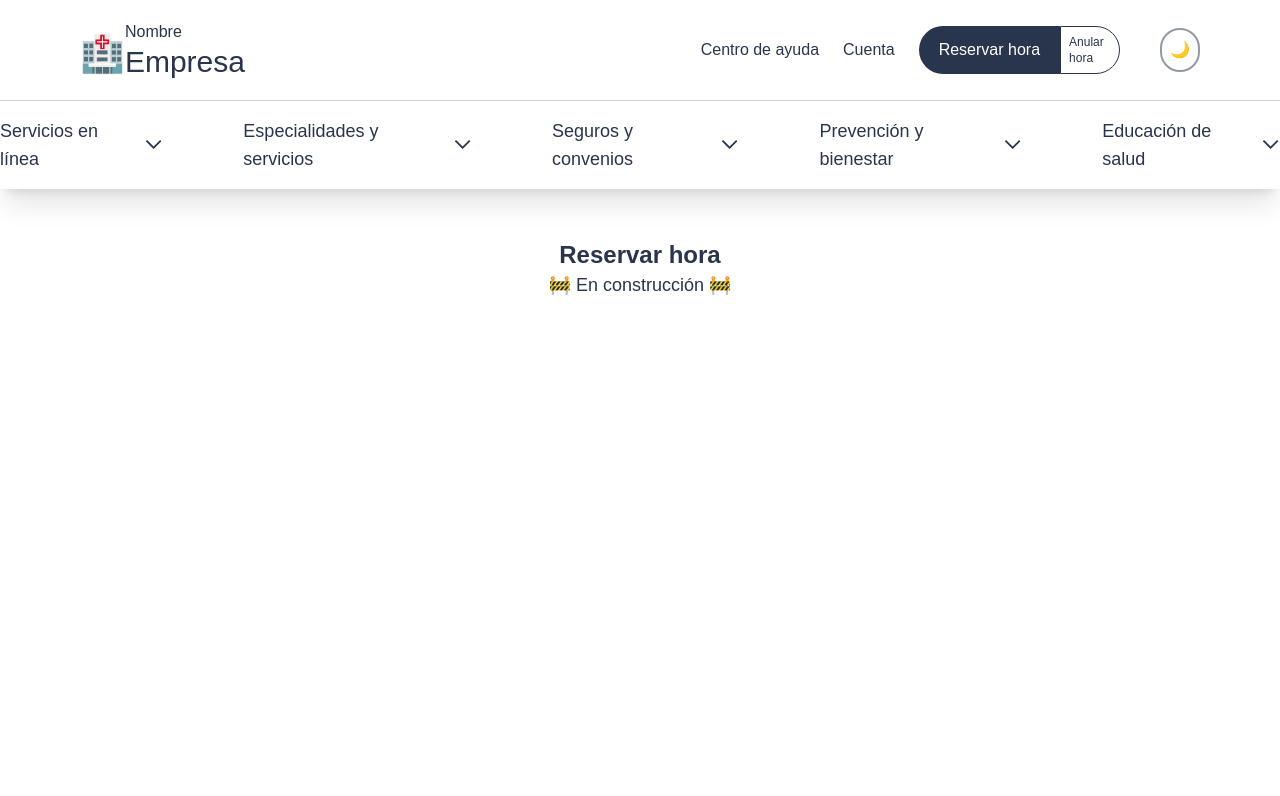
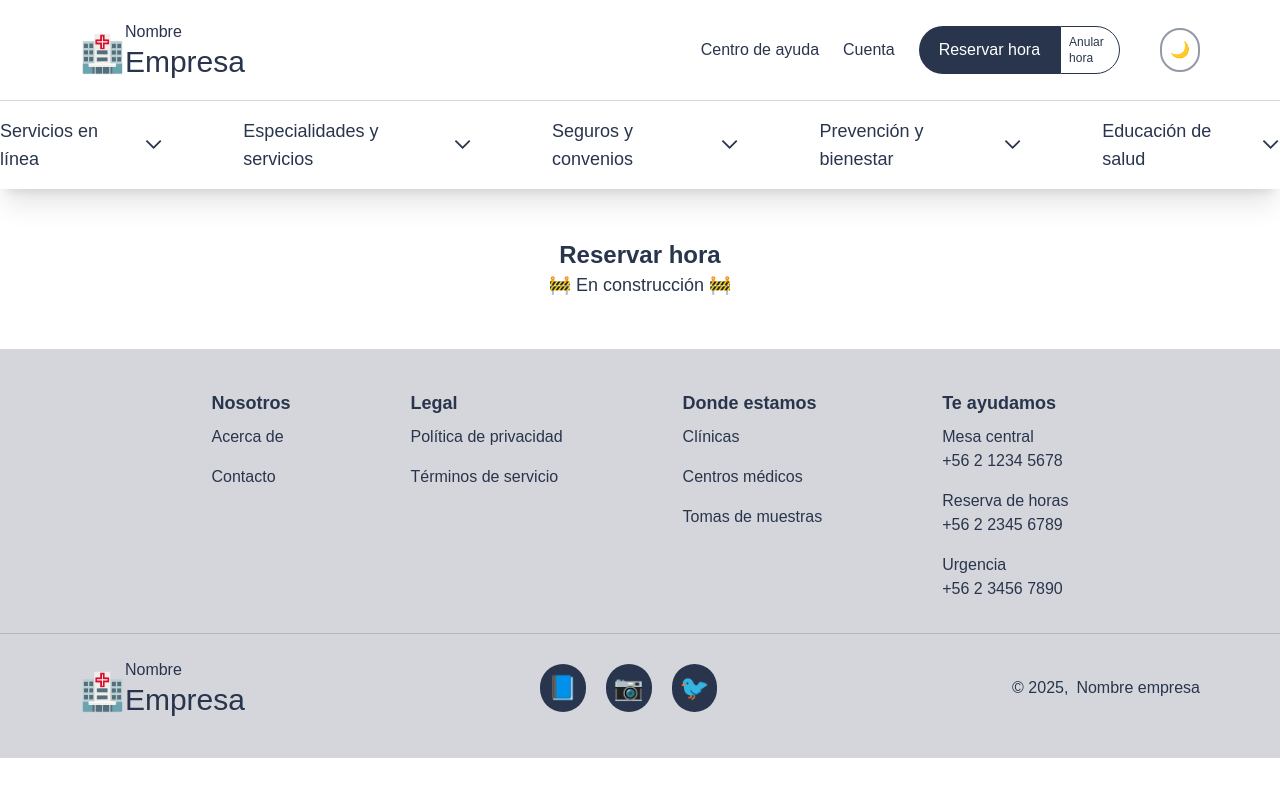
Before and after one commit to Clinica-GONISOMA/frontend-web-patient, a Next.js app: page /appointment in a window 1280 px wide. Shown: the top 796 px of the page. Built offline with nearby package versions, Linux system fonts and the light colour scheme.

Commit message:
[ADD] footer

```diff
--- /dev/null
+++ b/src/app/components/Branding.tsx
@@ -0,0 +1,19 @@
+
+import Link from 'next/link';
+
+export default function Branding() {
+    return (
+        <Link href="/">
+            <div className="flex items-center">
+
+                <div className="text-4xl text-center mt-2">🏥</div>
+                <div>
+                    <p>Nombre</p>
+                    <p className="text-3xl">Empresa</p>
+                </div>
+
+            </div>
+        </Link>
+    );
+
+}
--- /dev/null
+++ b/src/app/components/Footer.tsx
@@ -0,0 +1,100 @@
+
+import Link from 'next/link';
+import Branding from './Branding';
+
+interface FooterLinkTopicInterface {
+    title: string;
+    links: {
+        name: string;
+        href?: string;
+        phone_number?: string;
+    }[];
+}
+
+export default function Footer() {
+    const footerLinks: FooterLinkTopicInterface[] = [
+        {
+            title: 'Nosotros',
+            links: [
+                { name: 'Acerca de', href: '/about' },
+                { name: 'Contacto', href: '/contact' },
+            ],
+        }, {
+            title: 'Legal',
+            links: [
+                { name: 'Política de privacidad', href: '/privacy-policy' },
+                { name: 'Términos de servicio', href: '/terms-of-service' },
+            ],
+        }, {
+            title: 'Donde estamos',
+            links: [
+                { name: 'Clínicas', href: '/clinics' },
+                { name: 'Centros médicos', href: '/medical-centers' },
+                { name: 'Tomas de muestras', href: '/sample-collection' },
+            ],
+        }, {
+            title: 'Te ayudamos',
+            links: [
+                { name: 'Mesa central', phone_number: '+56 2 1234 5678' },
+                { name: 'Reserva de horas', phone_number: '+56 2 2345 6789' },
+                { name: 'Urgencia', phone_number: '+56 2 3456 7890' },
+            ],
+        }
+    ];
+    return (
+        <footer className="flex flex-col items-center justify-center w-full bg-[var(--color-foreground)]/20 text-[var(--color-foreground)] py-10">
+            <div className='flex flex-row gap-30'>
+                {footerLinks.map((topic, index) => (
+                    <div key={index} className='flex flex-col items-start'>
+                        <h1 className='text-lg font-semibold'>{topic.title}</h1>
+                        <ul className='flex flex-col'>
+                            {topic.links.map((link, linkIndex) => (
+                                <li key={linkIndex} className='my-2'>
+                                    {link.phone_number &&
+                                        <div className='flex flex-col items-start'>
+                                            <p >{link.name}</p>
+                                            <p>{link.phone_number}</p>
+                                        </div>
+                                    }
+                                    {link.href &&
+                                        <Link href={link.href} className="hover:underline">
+                                            {link.name}
+                                        </Link>
+                                    }
+
+                                </li>
+                            ))}
+                        </ul>
+                    </div>
+                ))}
+            </div>
+            <div className="w-full border-b-1 opacity-20 my-6" />
+            <div className="flex flex-row justify-between w-full px-20">
+                <Branding />
+                <div className='flex flex-row gap-5 items-center'>
+                    <a href="https://www.facebook.com/" target="_blank" rel="noopener noreferrer">
+                        <button className="p-2 rounded-full bg-[var(--color-foreground)] transition-colors  cursor-pointer">
+                            <span className="text-2xl">📘</span>
+                        </button>
+                    </a>
+                    <a href="https://www.instagram.com/" target="_blank" rel="noopener noreferrer">
+                        <button className="p-2 rounded-full bg-[var(--color-foreground)] transition-colors cursor-pointer">
+                            <span className="text-2xl">📷</span>
+                        </button>
+                    </a>
+                    <a href="https://www.twitter.com/" target="_blank" rel="noopener noreferrer">
+                        <button className="p-2 rounded-full bg-[var(--color-foreground)] transition-colors cursor-pointer">
+                            <span className="text-2xl">🐦</span>
+                        </button>
+                    </a>
+                </div>
+                <div className='items-center flex gap-2'>
+                    &copy; {new Date().getFullYear()}{', '}
+                    <span>Nombre empresa</span>
+                </div>
+
+
+            </div>
+        </footer>
+    );
+}
--- a/src/app/components/Header.tsx
+++ b/src/app/components/Header.tsx
@@ -1,6 +1,7 @@
 'use client';
 import Link from 'next/link';
 import { useEffect, useState } from 'react';
+import Branding from './Branding';
 
 export default function Header() {
     const [isDarkMode, setIsDarkMode] = useState(false);
@@ -32,17 +33,7 @@ export default function Header() {
     return (
         <header className="flex content-between w-full justify-between px-20 py-5">
             {/* Logo y nombre */}
-            <Link href="/">
-                <div className="flex items-center">
-
-                    <div className="text-4xl text-center mt-2">🏥</div>
-                    <div>
-                        <p>Nombre</p>
-                        <p className="text-3xl">Empresa</p>
-                    </div>
-
-                </div>
-            </Link>
+            <Branding />
 
             {/* Navegación y botón modo oscuro */}
             <nav className="flex items-center justify-between gap-10">
--- a/src/app/layout.tsx
+++ b/src/app/layout.tsx
@@ -3,6 +3,7 @@ import { Geist, Geist_Mono } from "next/font/google";
 import "./globals.css";
 import Header from "./components/Header";
 import Topics from "./components/topics/Topics";
+import Footer from "./components/Footer";
 
 const geistSans = Geist({
   variable: "--font-geist-sans",
@@ -30,6 +31,7 @@ export default function RootLayout({
         <Header />
         <Topics />
         {children}
+        <Footer />
       </body>
     </html>
   );
```
